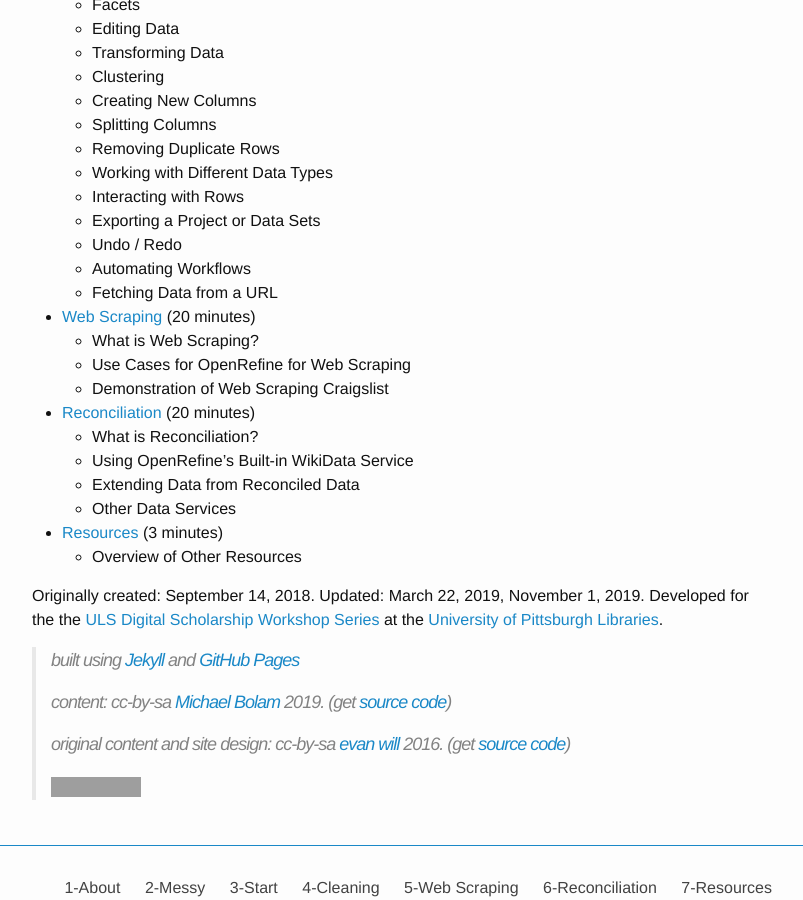
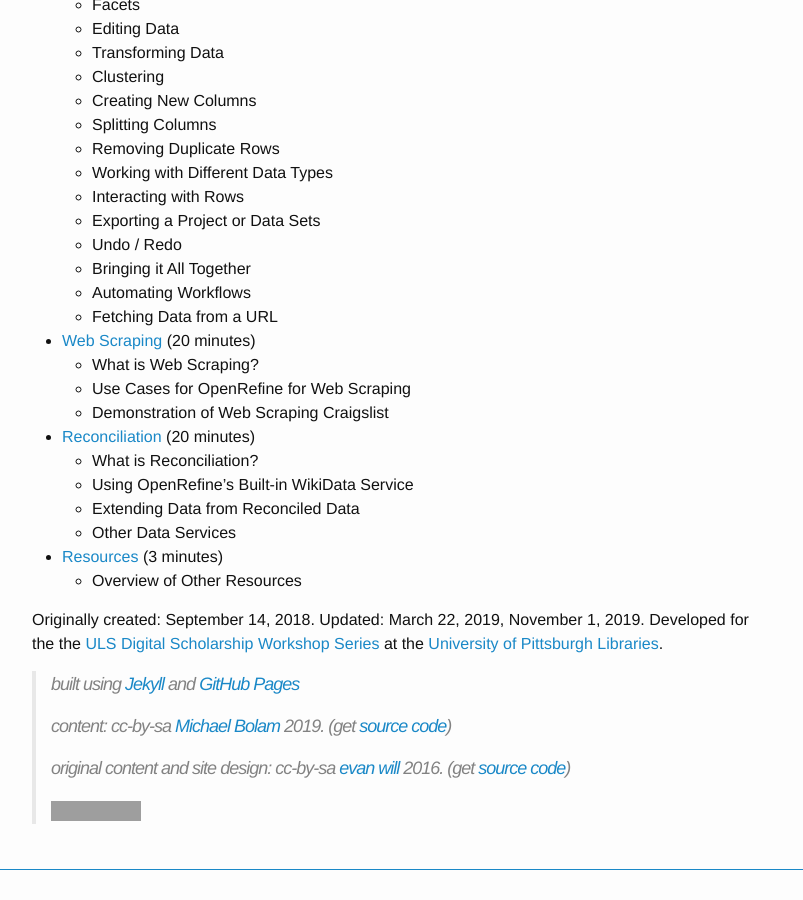
Before and after one commit to mbolam/DSWS_OpenRefine, a Jekyll site: the page built from index.md, in a window 1280 px wide and 900 px high, scrolled down 1142 px. Shown: the whole window, without its empty margins (238-1041 px from the left). Built offline with Jekyll 4.4.1, drawn with Linux system fonts in a browser that asks for light colours; grey boxes are pictures that could not be loaded.

Commit message:
Update index.md

```diff
--- a/index.md
+++ b/index.md
@@ -36,6 +36,7 @@ Before analysis comes the messy work of evaluating, cleaning, and transforming d
     * Interacting with Rows
     * Exporting a Project or Data Sets
     * Undo / Redo
+    * Bringing it All Together
     * Automating Workflows
     * Fetching Data from a URL
 * [Web Scraping](5-webScraping.html) (20 minutes)
```
